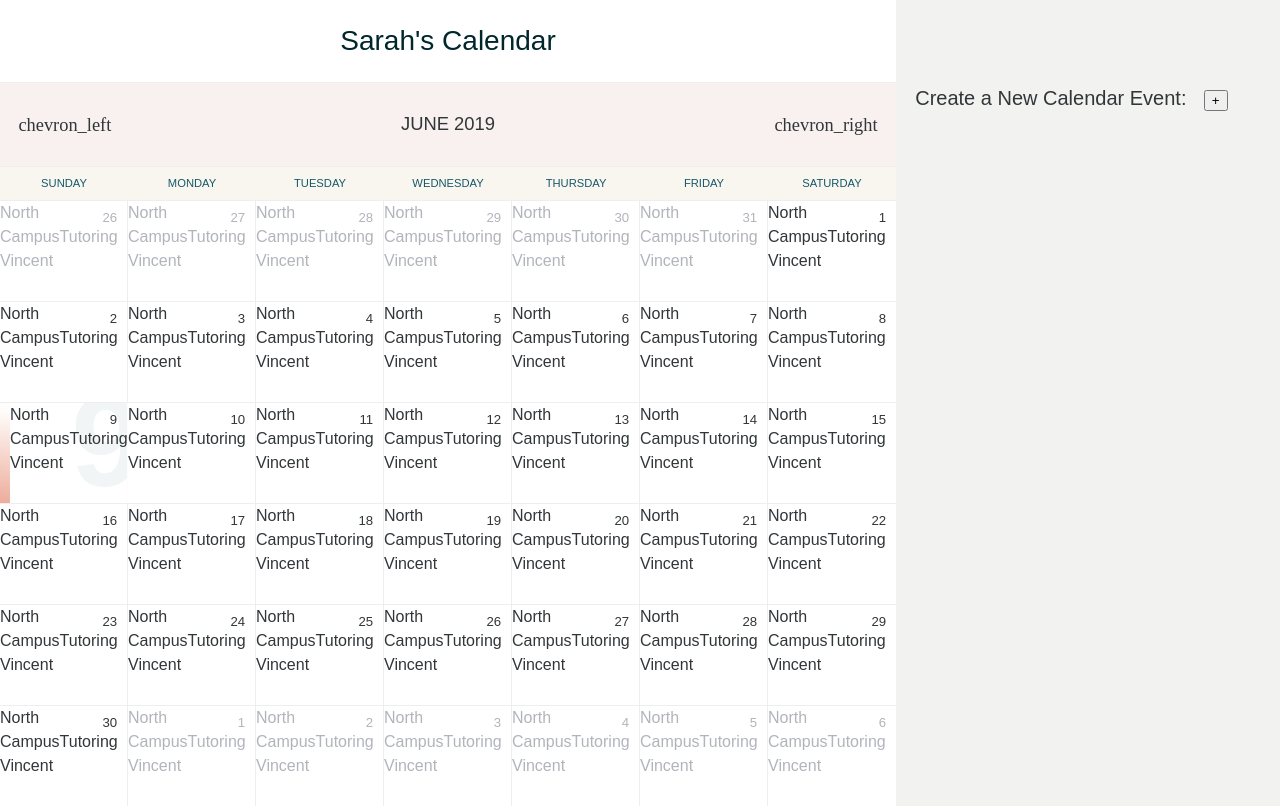
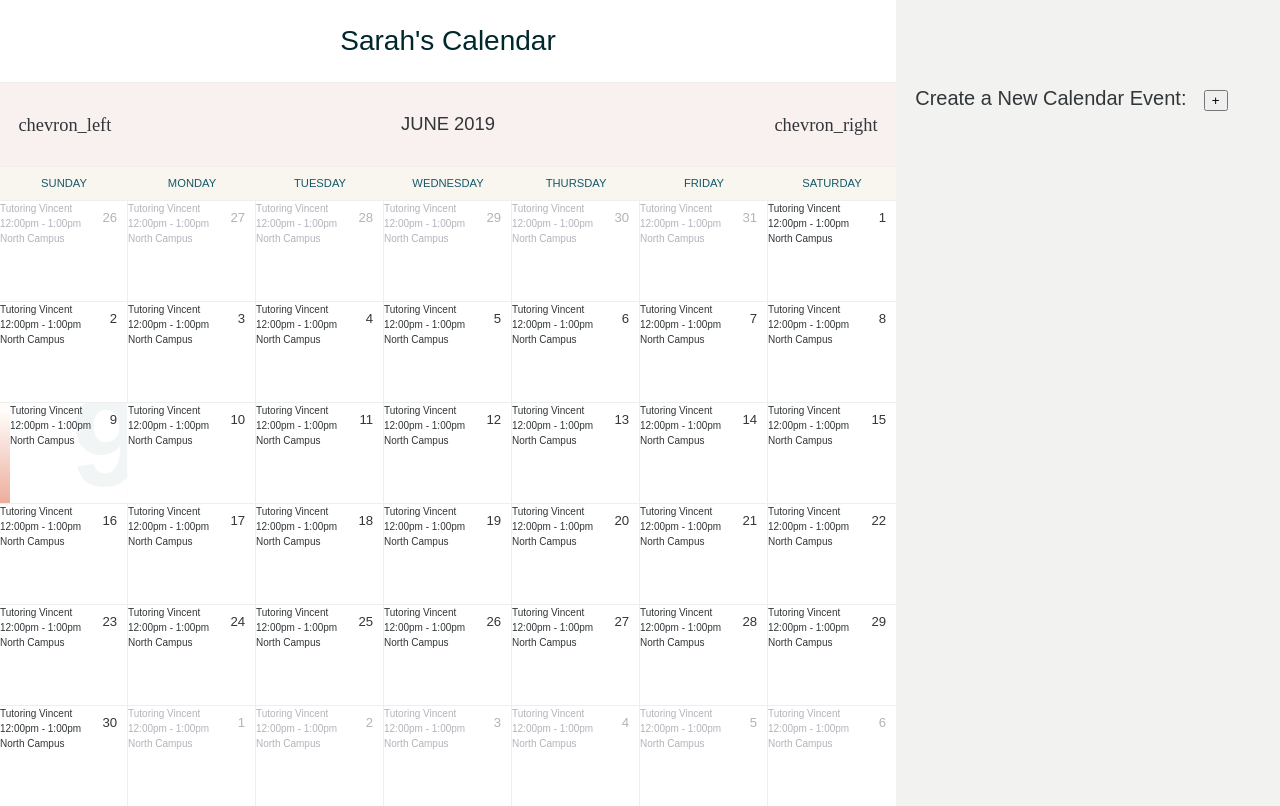
Before and after one commit to sarahcheatham/calendar, a React (Create React App) app: page / in a window 1280 px wide. Built offline with nearby package versions, Linux system fonts and the light colour scheme; a web font is replaced by a local one.

Commit message:
working on logic for event to only show up if dates match

```diff
--- a/src/App.css
+++ b/src/App.css
@@ -299,3 +299,6 @@ main {
   font-weight: 300;
   font-size: 20px;
 }
+.activity{
+  font-size: 10px;
+}
--- a/src/components/Calendar.js
+++ b/src/components/Calendar.js
@@ -4,10 +4,9 @@ import dateFns from 'date-fns';
 class Calendar extends React.Component {
     state = {
         currentMonth: new Date(),
-        selectedDate: new Date()
+        selectedDate: new Date(),
+        events: []
     };
-
-    // renders the month and year header of the calendar
     renderHeader(){
         const dateFormat = "MMMM YYYY";
         return (
@@ -43,7 +42,59 @@ class Calendar extends React.Component {
         }
         return <div className="days row">{days}</div>;
     }
+    formatEvents(){
+        const format = "ddd MMM DD YYYY";
+        const events = this.props.fakeData.map(item => {
+            const date = dateFns.format(item.date, format)
+            const id = item.id;
+            const location = item.location;
+            const time = item.time;
+            const description = item.description
+            return {id, date, time, location, description}
+        });
+        return events
 
+
+    }
+
+    renderActivity(){
+        let location = "";
+        let time = "";
+        let description = "";
+            const format = "ddd MMM DD YYYY";
+            const { currentMonth, selectedDate } = this.state;
+            const monthStart = dateFns.startOfMonth(currentMonth);
+            const monthEnd = dateFns.endOfMonth(monthStart);
+            const startDate = dateFns.startOfWeek(monthStart);
+            const endDate = dateFns.endOfWeek(monthEnd);
+            const unformattedDays = dateFns.eachDay(
+                new Date(startDate),
+                new Date(endDate)
+            )
+            const calendarDays = unformattedDays.map(day => {
+                return dateFns.format(day, format)
+            })
+            const events = this.formatEvents();
+            for(let i = 0; i < calendarDays.length; i++){
+                const day = calendarDays[i];
+                for(let j = 0; j < events.length; j++)
+                if(events[j] !== undefined){
+                    const date = events[j].date;
+                    if(day === date){
+                        location = events[j].location;
+                        time = events[j].time;
+                        description = events[j].description;
+                    }
+                }
+            }
+            return (
+                <span className="activity">
+                    <div className="desc">{description}</div>
+                    <div className="time">{time}</div>
+                    <div className="location">{location}</div>
+                </span>
+            )
+    }
     // renders the date boxes of the calendar
     renderCells(){
         const format = "ddd MMM DD YYYY";
@@ -59,37 +110,11 @@ class Calendar extends React.Component {
         let days = [];
         let day = startDate;
         let formattedDate = "";
-        const calendarDays = dateFns.eachDay(
-            new Date(startDate),
-            new Date(endDate)
-        )
-        // const location = this.props.fakeData.map(obj => obj.location);
-        // const description = this.props.fakeData.map(obj => obj.description);
-        // const date = this.props.fakeData.map(obj => dateFns.format(obj.date, format))
-        let activity = "";
-        for(let i = 0; i< calendarDays.length; i++){
-            const calendarDay = dateFns.format(calendarDays[i], format);
-            // console.log("calendarDay:", calendarDay)
-                this.props.fakeData.map(obj => {
-                const date = dateFns.format(obj.date, format)
-                const location = obj.location;
-                const description = obj.description;
-                if(date === calendarDay){
-                    activity =  { location, description };
-                    return activity
-                }
-            })
-        }
-        const location = activity.location;
-        const description = activity.description;
-
 
         while(day <= endDate){
             for(let i = 0; i < 7; i++){
                 formattedDate = dateFns.format(day, dateFormat);
                 const cloneDay = day;
-                // const formattedDay = day.toString().slice(0, format.length +1);
-                // console.log(formattedDay,  date[i])
                 days.push(
                     <div
                         className={`col cell ${
@@ -102,11 +127,12 @@ class Calendar extends React.Component {
                     >
                         <span className="number">{formattedDate}</span>
                         <span className="bg">{formattedDate}</span>
-                        <span>{location}{description}</span>
+                        {this.renderActivity()}
                     </div>
                 );
                 day = dateFns.addDays(day, 1);
             }
+
             rows.push(
                 <div className="row" key={day}>
                     {days}
@@ -116,6 +142,7 @@ class Calendar extends React.Component {
         }
         return <div className="body">{rows}</div>;
     }
+
 
     onDateClick = day => {
         this.setState({
```
